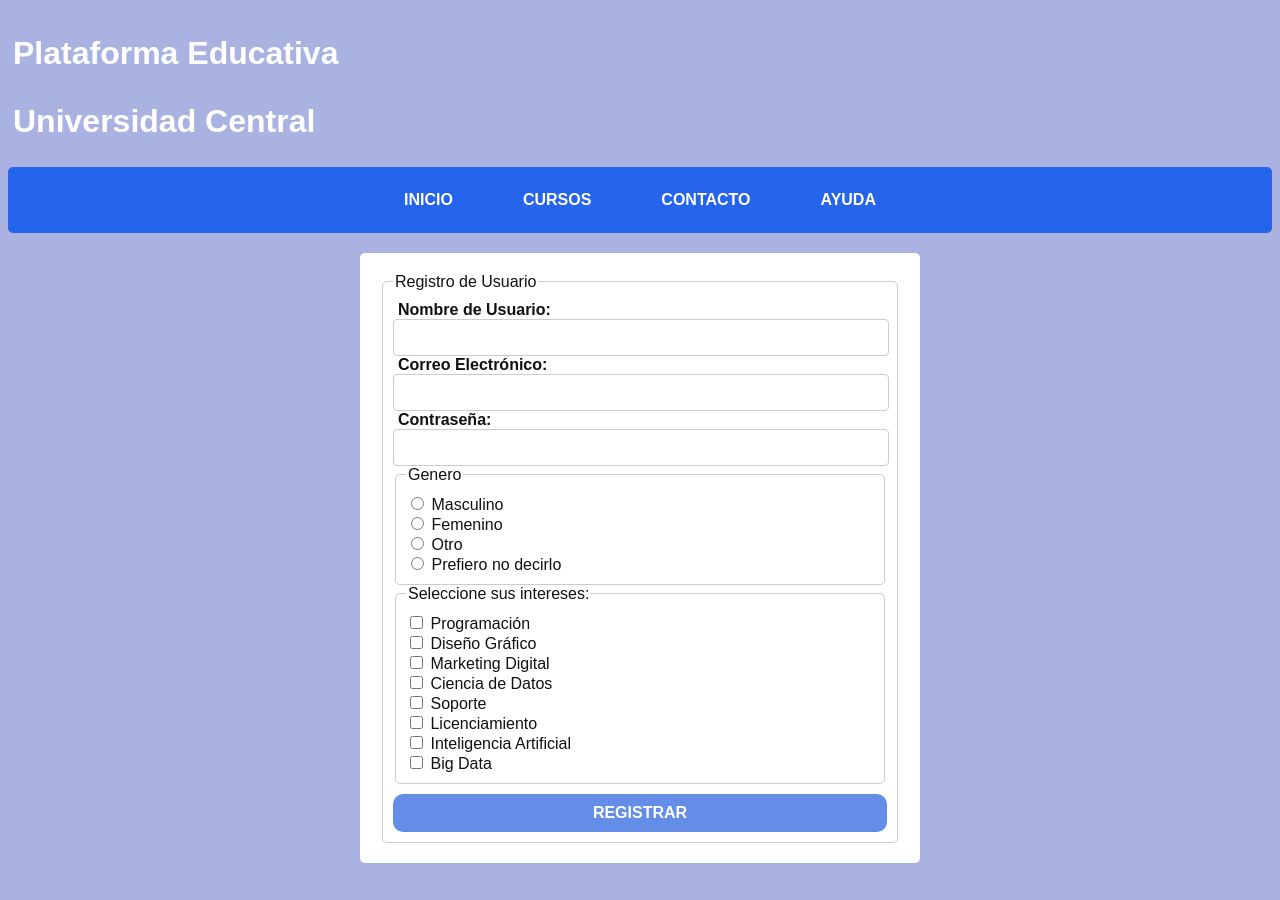
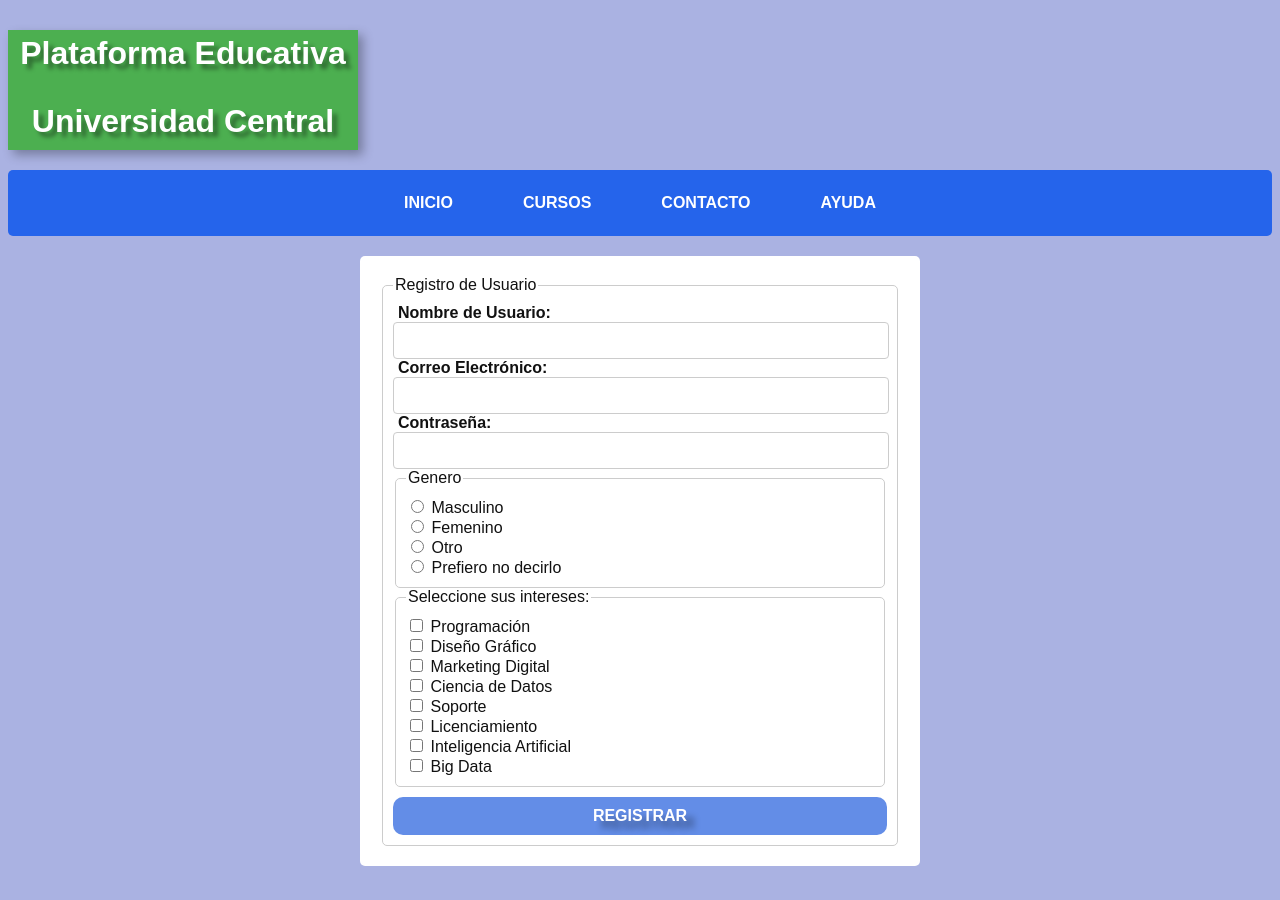
Before and after one commit to TOACR/II-51-Laboratorios, a plain HTML site: page Lab04/index.html in a window 1280 px wide. Shown: the top 900 px of the page. Drawn offline with Linux system fonts and the light colour scheme; grey boxes are pictures that could not be loaded.

Commit message:
Actualizacion Investigación

```diff
--- a/Lab04/estilos.css
+++ b/Lab04/estilos.css
@@ -9,10 +9,13 @@
     h2 {
         padding: 5px;
         color: white;
+        text-shadow: 5px 5px 4px rgba(0, 0, 0, 0.4); /* Sombra del texto */
+
     }
 
     .header-titles{
         margin: 30px 0 20px;
+        text-align: center;
     }
 
     .form-group label {
@@ -39,6 +42,8 @@
       font-size: 16px;
       border: 0;
       width: 100%;
+      text-shadow: 8px 8px 6px rgba(0, 0, 0, 0.4);
+      transition: background-color 1.0s ease; /* Transición suave al cambiar el color de fondo */
     }
 
     fieldset {
@@ -142,3 +147,10 @@
         margin-top: 10px;
 
     }
+
+    .header-titles {
+        width: 350px;
+         height: 120px;
+         background-color: #4CAF50;
+         box-shadow: 5px 5px 10px rgba(0, 0, 0, 0.3); /* Sombra en la caja */
+    }
```
Also changed, not shown: Lab04/index.html (+0 -2 lines).
